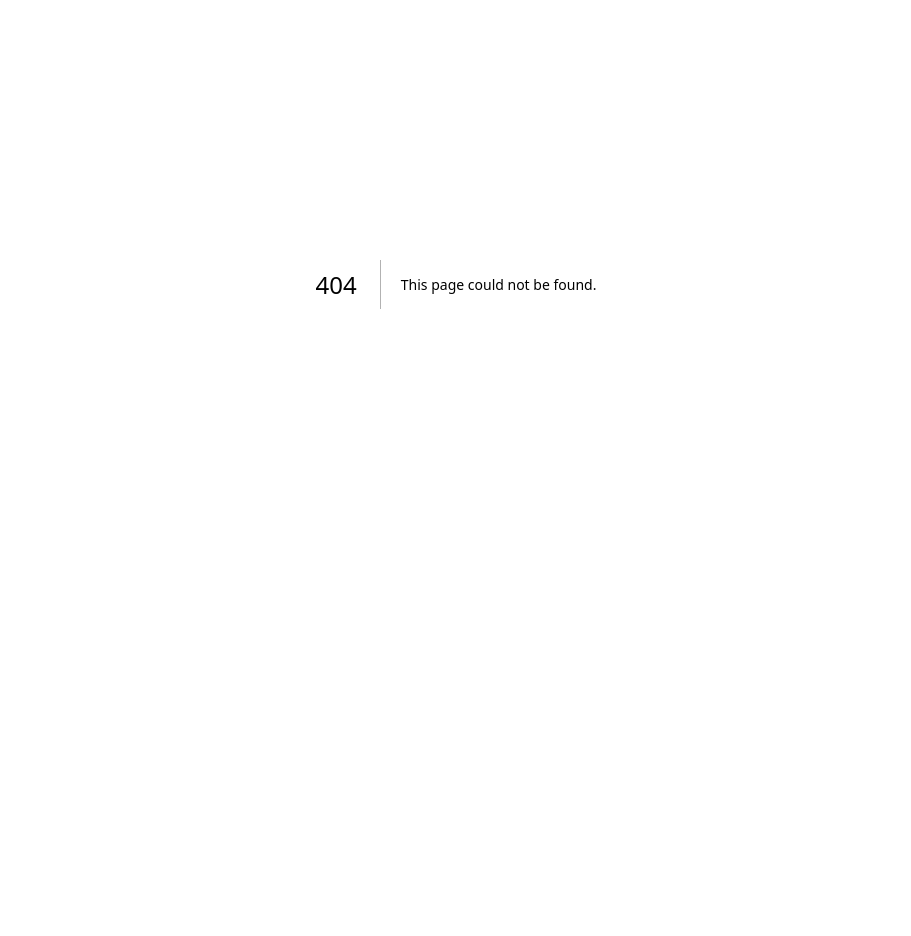
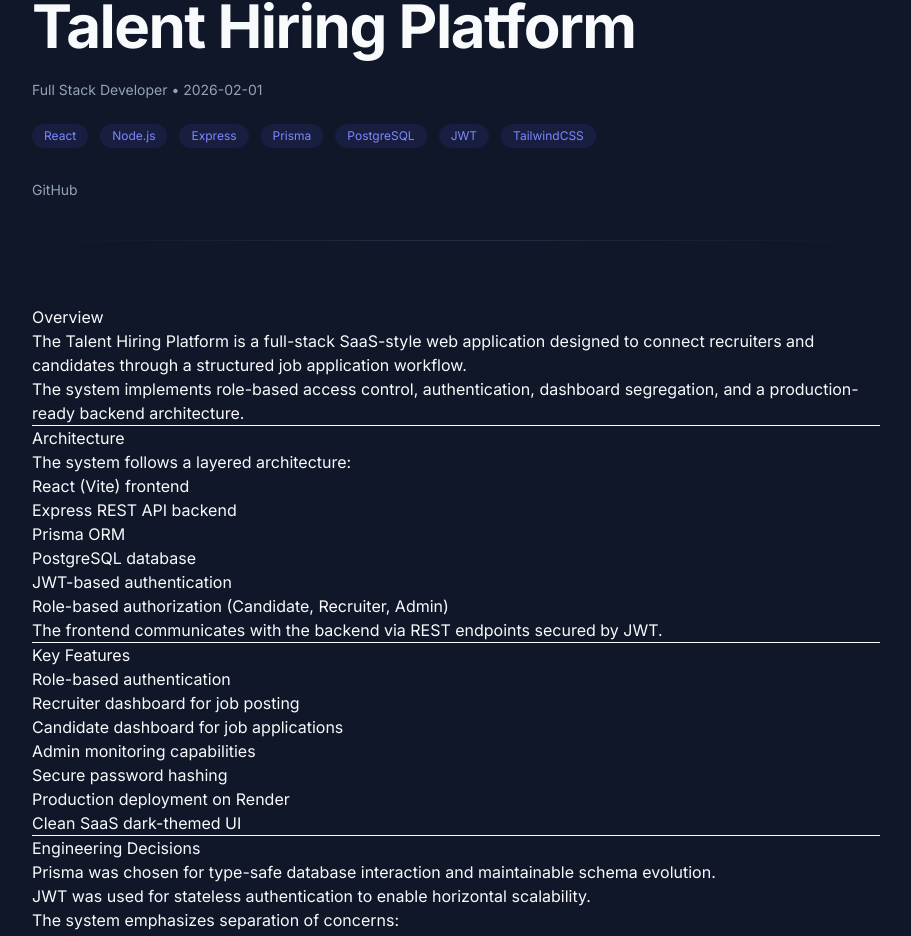
Before and after one commit to Thejesh1007/thejesh-dev-portfolio, a Next.js app in the folder frontend/: page /projects/talent-hiring-platform in a window 1280 px wide. Before the commit this address had no page. Shown: the part 196-1132 px from the top of the page, without its empty margins (184-1095 px from the left). Before the commit the page ends 880 px from the top, so only its background shows below. Built offline with nearby package versions, Linux system fonts and the light colour scheme.

Commit message:
Phase 6: MDX-based project system with dynamic case-study pages and SaaS-grade project cards

```diff
--- /dev/null
+++ b/frontend/app/projects/[slug]/page.tsx
@@ -0,0 +1,117 @@
+import fs from "fs";
+import path from "path";
+import matter from "gray-matter";
+import { notFound } from "next/navigation";
+import { MDXRemote } from "next-mdx-remote/rsc";
+import type { Metadata } from "next";
+
+type Props = {
+  params: Promise<{ slug: string }>;
+};
+
+const projectsDirectory = path.join(process.cwd(), "content/projects");
+
+export async function generateStaticParams() {
+  if (!fs.existsSync(projectsDirectory)) return [];
+
+  const files = fs.readdirSync(projectsDirectory);
+
+  return files.map((file) => ({
+    slug: file.replace(".mdx", ""),
+  }));
+}
+
+export async function generateMetadata(
+  { params }: Props
+): Promise<Metadata> {
+  const { slug } = await params;
+
+  const filePath = path.join(projectsDirectory, `${slug}.mdx`);
+
+  if (!fs.existsSync(filePath)) {
+    return {};
+  }
+
+  const source = fs.readFileSync(filePath, "utf8");
+  const { data } = matter(source);
+
+  return {
+    title: `${data.title} | Thejesh`,
+    description: data.description,
+    openGraph: {
+      title: data.title,
+      description: data.description,
+      type: "article",
+    },
+    twitter: {
+      card: "summary_large_image",
+      title: data.title,
+      description: data.description,
+    },
+  };
+}
+
+export default async function ProjectPage({ params }: Props) {
+  const { slug } = await params;
+
+  const filePath = path.join(projectsDirectory, `${slug}.mdx`);
+
+  if (!fs.existsSync(filePath)) {
+    notFound();
+  }
+
+  const source = fs.readFileSync(filePath, "utf8");
+  const { content, data } = matter(source);
+
+  return (
+    <article className="max-w-4xl mx-auto py-28 px-6">
+      <header className="mb-16">
+        <h1 className="text-4xl md:text-6xl font-bold tracking-tight mb-6">
+          {data.title}
+        </h1>
+
+        <p className="text-sm text-muted-foreground mb-6">
+          {data.role} • {data.date}
+        </p>
+
+        <div className="flex gap-3 flex-wrap mb-8">
+          {data.tech?.map((tech: string) => (
+            <span
+              key={tech}
+              className="text-xs px-3 py-1 bg-indigo-500/10 text-indigo-400 rounded-full"
+            >
+              {tech}
+            </span>
+          ))}
+        </div>
+
+        <div className="flex gap-6 text-sm">
+          {data.github && (
+            <a
+              href={data.github}
+              target="_blank"
+              className="text-muted-foreground hover:text-foreground transition"
+            >
+              GitHub
+            </a>
+          )}
+          {data.live && (
+            <a
+              href={data.live}
+              target="_blank"
+              className="text-muted-foreground hover:text-foreground transition"
+            >
+              Live
+            </a>
+          )}
+        </div>
+
+        <div className="mt-10 h-px bg-gradient-to-r from-transparent via-border to-transparent" />
+      </header>
+
+      <div className="prose prose-invert prose-lg max-w-none">
+        <MDXRemote source={content} />
+      </div>
+    </article>
+  );
+}
--- a/frontend/app/projects/page.tsx
+++ b/frontend/app/projects/page.tsx
@@ -1,17 +1,75 @@
+import Link from "next/link";
 import { PageWrapper } from "@/components/layout/page-wrapper";
-import { Card, CardContent } from "@/components/ui/card";
+import { Card, CardContent, CardHeader, CardTitle, CardDescription, CardFooter } from "@/components/ui/card";
+import { Badge } from "@/components/ui/badge";
+import { Button } from "@/components/ui/button";
+import { getAllProjects } from "@/lib/projects";
 
 export default function ProjectsPage() {
+  const projects = getAllProjects();
+
   return (
     <PageWrapper>
-      <div className="space-y-8">
-        <h1 className="h1">Projects</h1>
+      <div className="space-y-16">
+        <div className="space-y-6">
+          <h1 className="h1">Projects</h1>
+          <p className="p-muted max-w-2xl">
+            A curated collection of production-grade systems and engineering projects.
+          </p>
+        </div>
 
-        <Card>
-          <CardContent className="p-6">
-            Talent Hiring Platform (Full Stack)
-          </CardContent>
-        </Card>
+        <div className="grid gap-8 md:grid-cols-2">
+          {projects.map((project) => (
+            <Card key={project.slug}>
+              <CardHeader>
+                <div className="flex items-center justify-between">
+                  <CardTitle>{project.title}</CardTitle>
+                  {project.featured && (
+                    <Badge variant="outline">Featured</Badge>
+                  )}
+                </div>
+                <CardDescription>
+                  {project.description}
+                </CardDescription>
+              </CardHeader>
+
+              <CardContent className="flex flex-wrap gap-2">
+                {project.tech?.map((tech) => (
+                  <Badge key={tech}>{tech}</Badge>
+                ))}
+              </CardContent>
+
+              <CardFooter className="flex justify-between items-center">
+                <Button asChild size="sm">
+                  <Link href={`/projects/${project.slug}`}>
+                    View Case Study
+                  </Link>
+                </Button>
+
+                <div className="flex gap-3">
+                  {project.github && (
+                    <Link
+                      href={project.github}
+                      target="_blank"
+                      className="text-sm text-muted-foreground hover:text-foreground transition"
+                    >
+                      GitHub
+                    </Link>
+                  )}
+                  {project.live && (
+                    <Link
+                      href={project.live}
+                      target="_blank"
+                      className="text-sm text-muted-foreground hover:text-foreground transition"
+                    >
+                      Live
+                    </Link>
+                  )}
+                </div>
+              </CardFooter>
+            </Card>
+          ))}
+        </div>
       </div>
     </PageWrapper>
   );
--- /dev/null
+++ b/frontend/content/projects/talent-hiring-platform.mdx
@@ -0,0 +1,74 @@
+---
+title: "Talent Hiring Platform"
+description: "A full-stack SaaS platform enabling recruiters to post jobs and candidates to apply with role-based dashboards."
+date: "2026-02-01"
+role: "Full Stack Developer"
+tech:
+  - React
+  - Node.js
+  - Express
+  - Prisma
+  - PostgreSQL
+  - JWT
+  - TailwindCSS
+github: "https://github.com/Thejesh1007/talent-hiring-platform"
+live: ""
+featured: true
+---
+
+## Overview
+
+The Talent Hiring Platform is a full-stack SaaS-style web application designed to connect recruiters and candidates through a structured job application workflow.
+
+The system implements role-based access control, authentication, dashboard segregation, and a production-ready backend architecture.
+
+---
+
+## Architecture
+
+The system follows a layered architecture:
+
+- React (Vite) frontend
+- Express REST API backend
+- Prisma ORM
+- PostgreSQL database
+- JWT-based authentication
+- Role-based authorization (Candidate, Recruiter, Admin)
+
+The frontend communicates with the backend via REST endpoints secured by JWT.
+
+---
+
+## Key Features
+
+- Role-based authentication
+- Recruiter dashboard for job posting
+- Candidate dashboard for job applications
+- Admin monitoring capabilities
+- Secure password hashing
+- Production deployment on Render
+- Clean SaaS dark-themed UI
+
+---
+
+## Engineering Decisions
+
+Prisma was chosen for type-safe database interaction and maintainable schema evolution.
+
+JWT was used for stateless authentication to enable horizontal scalability.
+
+The system emphasizes separation of concerns:
+- Controllers
+- Routes
+- Middleware
+- Validation
+- Error handling
+
+---
+
+## Future Improvements
+
+- Resume upload parsing
+- Email notifications
+- Analytics dashboard
+- Real-time notifications
--- /dev/null
+++ b/frontend/lib/projects.ts
@@ -0,0 +1,48 @@
+import fs from "fs";
+import path from "path";
+import matter from "gray-matter";
+
+const projectsDirectory = path.join(process.cwd(), "content/projects");
+
+export type Project = {
+  slug: string;
+  title: string;
+  description: string;
+  date: string;
+  role: string;
+  tech: string[];
+  github?: string;
+  live?: string;
+  featured?: boolean;
+};
+
+export function getAllProjects(): Project[] {
+  if (!fs.existsSync(projectsDirectory)) return [];
+
+  const files = fs.readdirSync(projectsDirectory);
+
+  return files.map((file) => {
+    const filePath = path.join(projectsDirectory, file);
+    const source = fs.readFileSync(filePath, "utf-8");
+    const { data } = matter(source);
+
+    return {
+      slug: file.replace(".mdx", ""),
+      ...data,
+    } as Project;
+  });
+}
+
+export function getProjectBySlug(slug: string) {
+  const filePath = path.join(projectsDirectory, `${slug}.mdx`);
+
+  if (!fs.existsSync(filePath)) return null;
+
+  const source = fs.readFileSync(filePath, "utf-8");
+  const { content, data } = matter(source);
+
+  return {
+    content,
+    data,
+  };
+}
```
